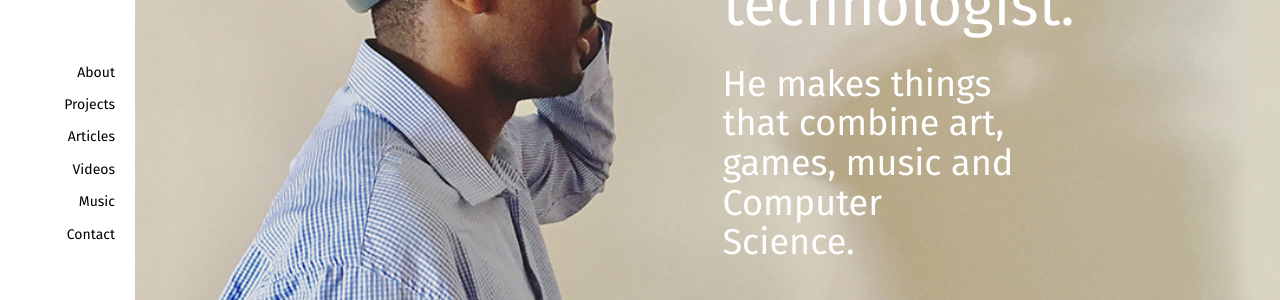
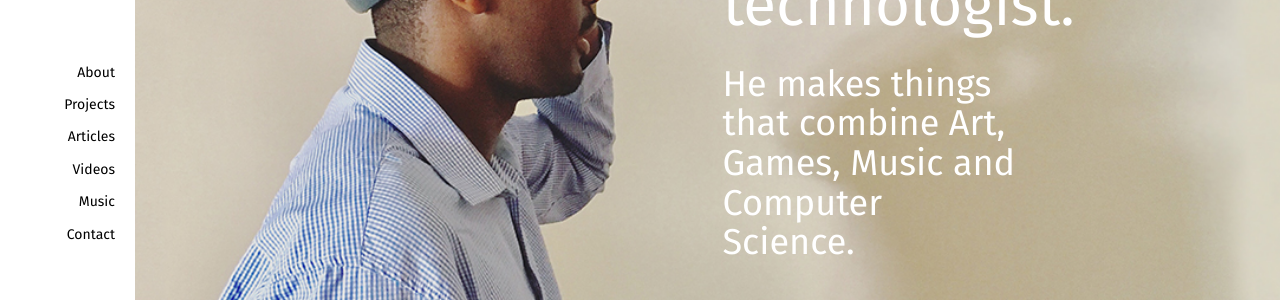
Before and after one commit to Highfather87/Highfather87.github.io, a Jekyll site: the page built from index.html, in a window 1280 px wide and 900 px high. Shown: the part 305-605 px from the top of the window. Built offline with Jekyll 4.4.1, drawn with Linux system fonts in a browser that asks for light colours; Markdown is read by kramdown in place of the engine named in the settings.

Commit message:
about section change

```diff
--- a/_includes/section-about.html
+++ b/_includes/section-about.html
@@ -1,2 +1,2 @@
-<section id="about-me" class="about"><div class="flex flex--center"><div class="col-1 push-right"><h2>Mark Mushiva is a creative technologist.</h2><p class="home-lead">He makes things that combine art, games, music and <span class="akira">Computer Science.</span></p>
+<section id="about-me" class="about"><div class="flex flex--center"><div class="col-1 push-right"><h2>Mark Mushiva is a creative technologist.</h2><p class="home-lead">He makes things that combine Art, Games, Music and <span class="akira">Computer Science.</span></p>
 <a href="#" class="cv">View my full CV</a></div></div></section>
```
